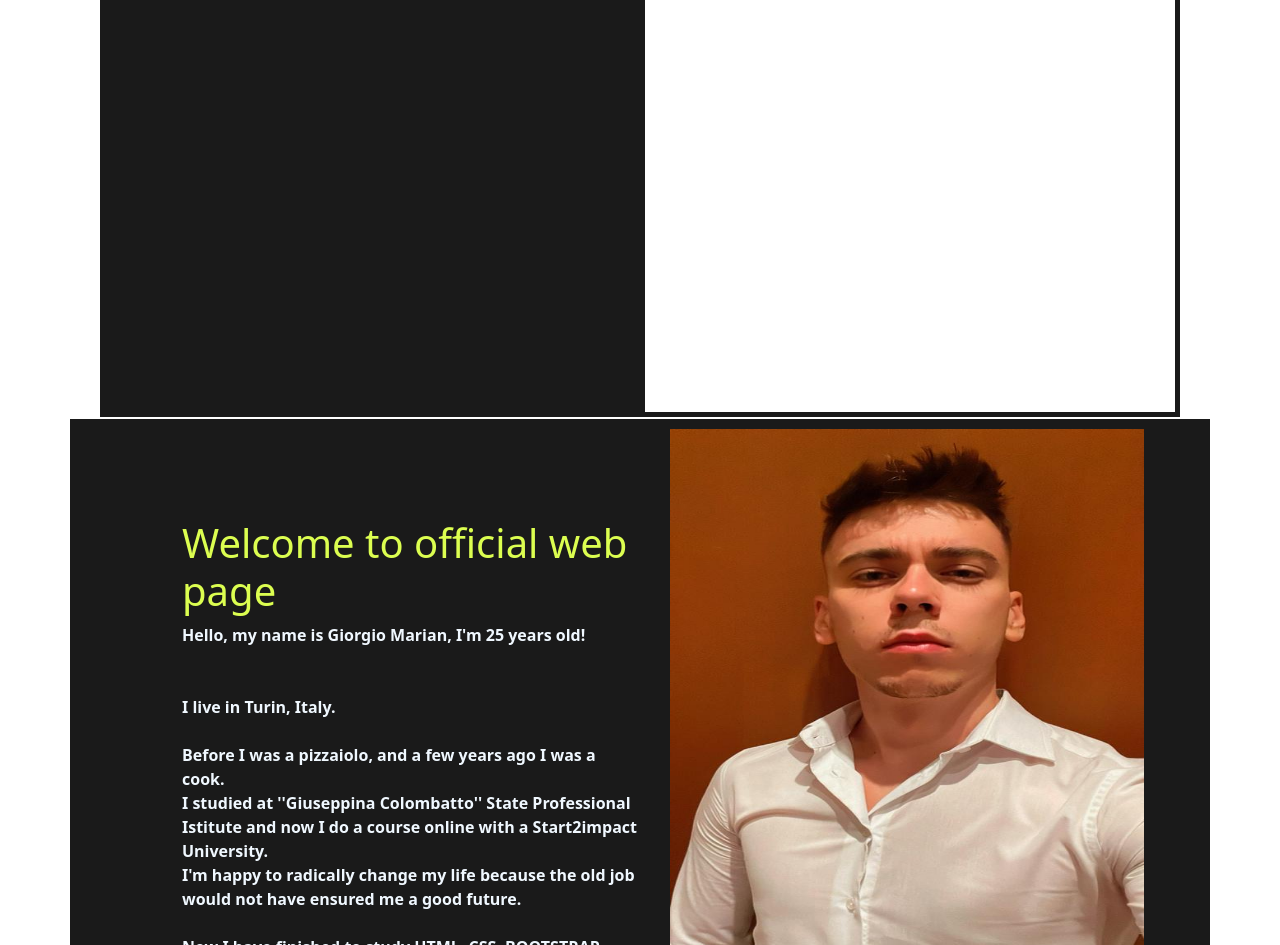
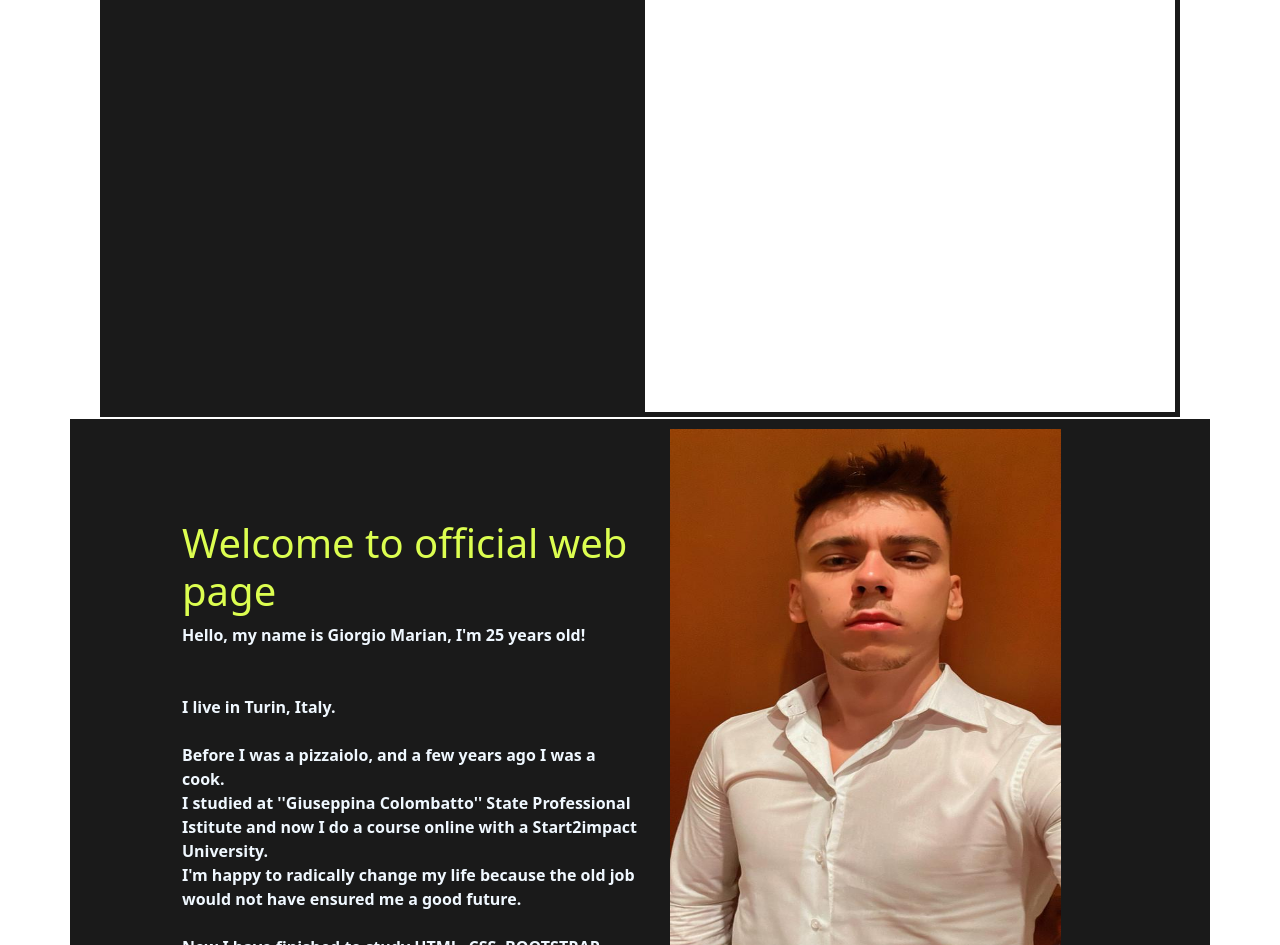
Before and after one commit to GiorgioM98/Giorgio.github.io, a plain HTML site: page home/index.html in a window 1280 px wide. Shown: the part 355-1300 px from the top of the page. Drawn offline with nearby package versions, Linux system fonts and the light colour scheme.

Commit message:
modiiicata foto home page

```diff
--- a/home/style.css
+++ b/home/style.css
@@ -88,8 +88,8 @@ font-style: italic;
 
 
 .img-of-me{
-    width: 85%;
-    height: 100%;
+    width: 70%;
+    height: 90%;
     position: relative;
     left: 30px;
     margin-top: 10px;
```
